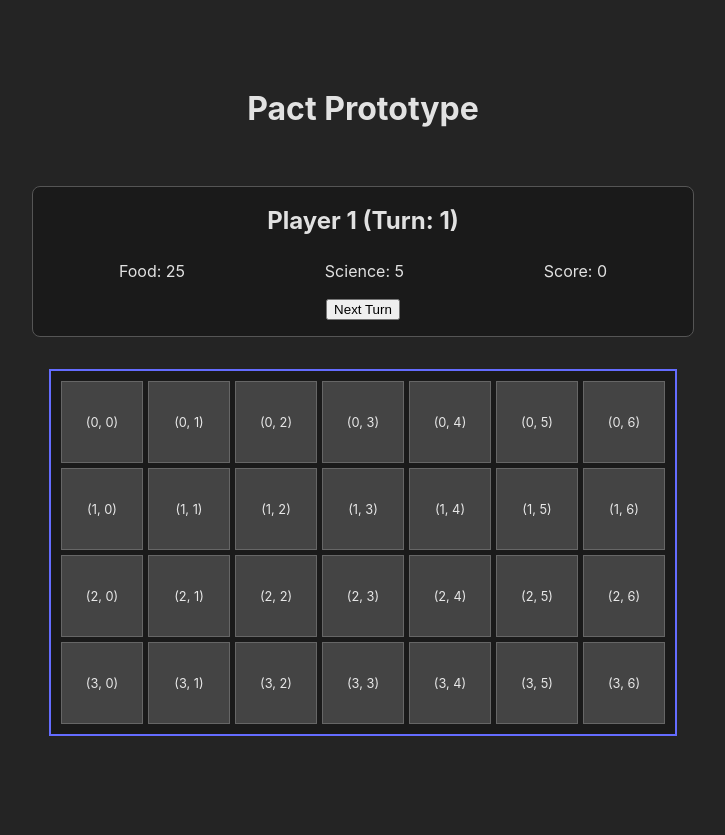
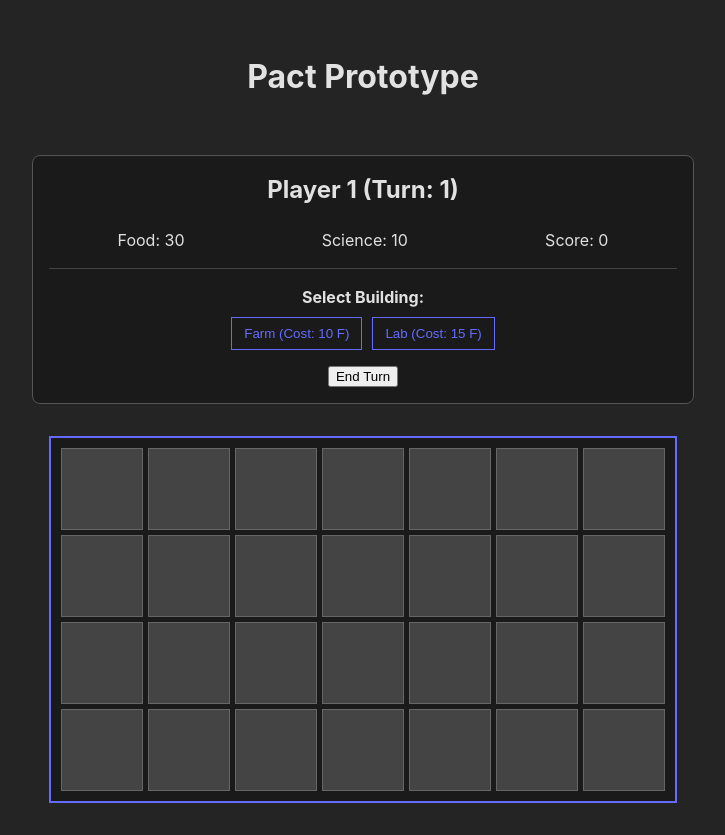
Before and after one commit to evian-christ/pact-prototype, a React (Vite) app: page / in a window 1280 px wide. Shown: the whole page, without its empty margins (277-1002 px from the left). Before the commit the page ends 800 px from the top, so only its background shows below. Built offline with nearby package versions, Linux system fonts and the light colour scheme.

Commit message:
Feat: Add Lab building and science production

```diff
--- a/src/App.css
+++ b/src/App.css
@@ -56,9 +56,48 @@
 }
 
 /* Style for tiles that have a building on them */
-.tile.occupied {
+.tile.farm {
   background-color: #2a5a3e; /* A nice green for farms */
   border-color: #6a994e;
   font-weight: bold;
   color: #f2e8cf;
 }
+
+.tile.lab {
+  background-color: #1d3b53; /* A cool blue for labs */
+  border-color: #4a90e2;
+  font-weight: bold;
+  color: #e0e0e0;
+}
+
+.build-controls {
+  margin-top: 1rem;
+  padding-top: 1rem;
+  border-top: 1px solid #444;
+}
+
+.build-controls h4 {
+  margin-top: 0;
+  margin-bottom: 0.5rem;
+}
+
+.build-button {
+  margin: 0 5px;
+  padding: 8px 12px;
+  border: 1px solid #646cff;
+  background-color: transparent;
+  color: #646cff;
+  cursor: pointer;
+  transition: all 0.2s;
+}
+
+.build-button:hover {
+  background-color: #646cff;
+  color: white;
+}
+
+.build-button.selected {
+  background-color: #646cff;
+  color: white;
+  box-shadow: 0 0 10px #646cff;
+}
--- a/src/App.jsx
+++ b/src/App.jsx
@@ -1,29 +1,32 @@
-
 import { useState } from 'react';
 import './App.css';
 
 // --- Constants ---
 const BOARD_WIDTH = 7;
 const BOARD_HEIGHT = 4;
-const FARM_COST = 10;
-const BASE_FOOD_INCOME = 2;
-const FARM_FOOD_PRODUCTION = 3;
+
+const BUILDINGS = {
+  Farm: { cost: { Food: 10 }, produces: { Food: 3 } },
+  Lab: { cost: { Food: 15 }, produces: { Science: 4 } },
+};
+
+const BASE_INCOME = { Food: 2, Science: 1 };
 
 // --- Helper Functions ---
-// Creates an empty board model
 const createInitialBoard = () =>
   Array(BOARD_HEIGHT).fill(null).map(() => Array(BOARD_WIDTH).fill(null));
 
 // --- Components ---
 
-// Tile Component: Represents a single square on the board
 function Tile({ rowIndex, colIndex, tileData, onTileClick }) {
-  let content = `(${rowIndex}, ${colIndex})`;
+  let content = "";
+  let tileTypeClass = "";
   if (tileData) {
     content = tileData.type;
+    tileTypeClass = tileData.type.toLowerCase(); // farm or lab
   }
 
-  const tileClassName = `tile ${tileData ? 'occupied' : ''}`;
+  const tileClassName = `tile ${tileTypeClass}`;
 
   return (
     <div className={tileClassName} onClick={() => onTileClick(rowIndex, colIndex)}>
@@ -32,7 +35,6 @@ function Tile({ rowIndex, colIndex, tileData, onTileClick }) {
   );
 }
 
-// Board Component: The 7x4 grid
 function Board({ board, onTileClick }) {
   return (
     <div className="board">
@@ -51,82 +53,99 @@ function Board({ board, onTileClick }) {
   );
 }
 
-// PlayerHUD Component: Displays player's stats and actions
-function PlayerHUD({ turn, food, science, score, onNextTurn }) {
-  const playerName = "Player 1";
-
+function PlayerHUD({ stats, onNextTurn, onSelectBuilding, selectedBuilding }) {
   return (
     <div className="player-hud">
-      <h2>{playerName} (Turn: {turn})</h2>
+      <h2>Player 1 (Turn: {stats.turn})</h2>
       <div className="stats">
-        <span>Food: {food}</span>
-        <span>Science: {science}</span>
-        <span>Score: {score}</span>
+        <span>Food: {stats.food}</span>
+        <span>Science: {stats.science}</span>
+        <span>Score: {stats.score}</span>
+      </div>
+      <div className="build-controls">
+        <h4>Select Building:</h4>
+        {Object.keys(BUILDINGS).map(buildingType => (
+          <button
+            key={buildingType}
+            className={`build-button ${selectedBuilding === buildingType ? 'selected' : ''}`}
+            onClick={() => onSelectBuilding(buildingType)}
+          >
+            {buildingType} (Cost: {BUILDINGS[buildingType].cost.Food} F)
+          </button>
+        ))}
       </div>
       <button onClick={onNextTurn} style={{ marginTop: '1rem' }}>
-        Next Turn
+        End Turn
       </button>
     </div>
   );
 }
 
-
 // --- Main App Component ---
 
 function App() {
-  // Game State Management
   const [turn, setTurn] = useState(1);
-  const [food, setFood] = useState(25);
-  const [science, setScience] = useState(5);
+  const [food, setFood] = useState(30);
+  const [science, setScience] = useState(10);
   const [score, setScore] = useState(0);
   const [board, setBoard] = useState(createInitialBoard());
+  const [selectedBuilding, setSelectedBuilding] = useState(null);
 
-  // Function to handle tile clicks for building
+  const handleSelectBuilding = (buildingType) => {
+    setSelectedBuilding(prev => prev === buildingType ? null : buildingType);
+  };
+
   const handleTileClick = (rowIndex, colIndex) => {
+    if (!selectedBuilding) {
+      console.log("Please select a building first.");
+      return;
+    }
     if (board[rowIndex][colIndex]) {
       console.log("Tile is already occupied!");
       return;
     }
 
-    if (food < FARM_COST) {
-      alert(`Not enough food! A farm costs ${FARM_COST}.`);
+    const buildingInfo = BUILDINGS[selectedBuilding];
+    if (food < buildingInfo.cost.Food) {
+      alert(`Not enough food! A ${selectedBuilding} costs ${buildingInfo.cost.Food}.`);
       return;
     }
 
-    setFood(prevFood => prevFood - FARM_COST);
+    setFood(prevFood => prevFood - buildingInfo.cost.Food);
 
     const newBoard = board.map(row => [...row]);
-    newBoard[rowIndex][colIndex] = { type: 'Farm' };
+    newBoard[rowIndex][colIndex] = { type: selectedBuilding };
     setBoard(newBoard);
   };
 
-  // Function to handle the "Next Turn" button click
   const handleNextTurn = () => {
-    // 1. Calculate income from buildings
-    let foodFromFarms = 0;
+    let foodIncome = BASE_INCOME.Food;
+    let scienceIncome = BASE_INCOME.Science;
+
     board.forEach(row => {
       row.forEach(tile => {
-        if (tile?.type === 'Farm') {
-          foodFromFarms += FARM_FOOD_PRODUCTION;
+        if (tile) {
+          const buildingProduces = BUILDINGS[tile.type].produces;
+          foodIncome += buildingProduces.Food || 0;
+          scienceIncome += buildingProduces.Science || 0;
         }
       });
     });
 
-    // 2. Update state for the new turn
     setTurn(prevTurn => prevTurn + 1);
-    setFood(prevFood => prevFood + BASE_FOOD_INCOME + foodFromFarms);
-    console.log(`Turn ended. Base income: ${BASE_FOOD_INCOME}, Farm income: ${foodFromFarms}`);
+    setFood(prevFood => prevFood + foodIncome);
+    setScience(prevScience => prevScience + scienceIncome);
+    console.log(`Turn ended. Food income: ${foodIncome}, Science income: ${scienceIncome}`);
   };
 
   return (
     <div className="game-container">
       <h1>Pact Prototype</h1>
       <PlayerHUD
-        turn={turn}
-        food={food}
-        science={science}
-        score={score}
+        stats={{ turn, food, science, score }}
         onNextTurn={handleNextTurn}
+        onSelectBuilding={handleSelectBuilding}
+        selectedBuilding={selectedBuilding}
       />
       <Board board={board} onTileClick={handleTileClick} />
     </div>
```
